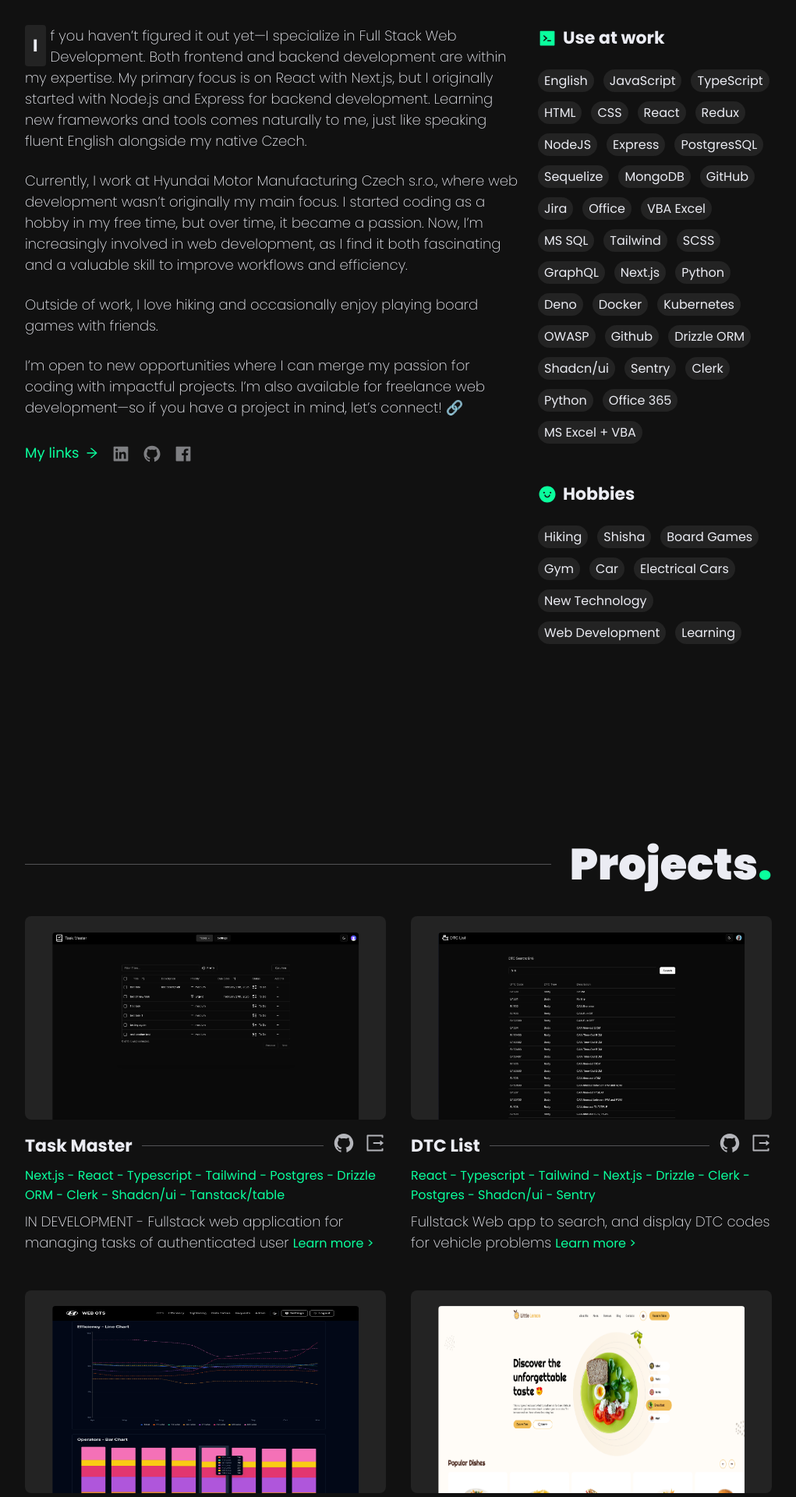
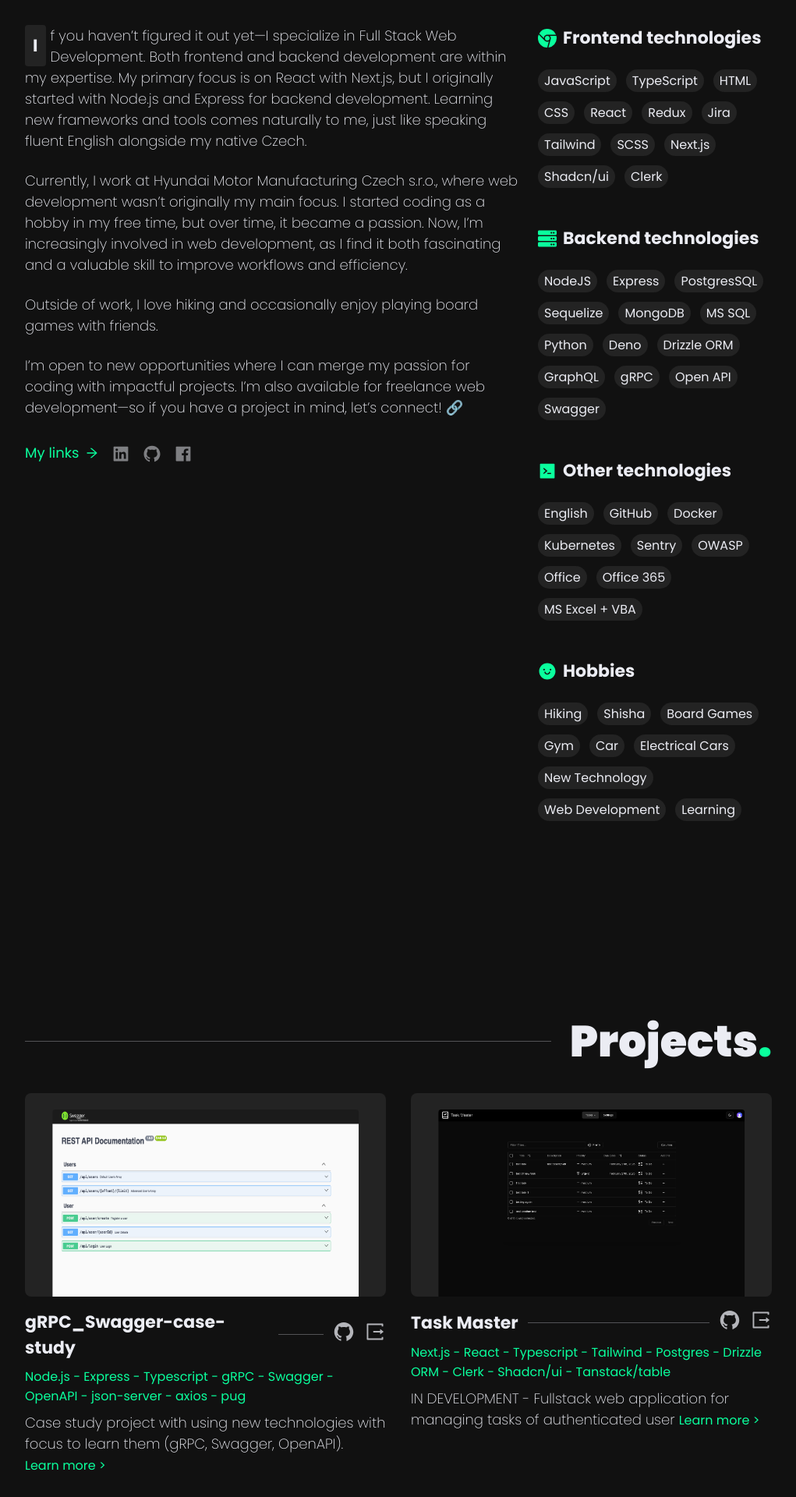
Before and after one commit to Daniel88dev/my-homepage, a Next.js app: page / in a window 1280 px wide. Shown: the part 1280-3200 px from the top of the page at 78% size, without its empty margins (159-1180 px from the left). Built offline with nearby package versions, Linux system fonts and the light colour scheme.

Commit message:
updated experience and added new finished case study project

```diff
--- a/components/home/about/Stats.tsx
+++ b/components/home/about/Stats.tsx
@@ -1,6 +1,8 @@
 import styles from "./stats.module.scss";
 import { AiFillCode, AiFillSmile } from "react-icons/ai";
 import { Reveal } from "@/components/utils/Reveal";
+import { BsBrowserChrome } from "react-icons/bs";
+import { FaDev, FaServer } from "react-icons/fa";
 
 export const Stats = () => {
   return (
@@ -8,42 +10,54 @@
       <Reveal>
         <div className={styles.statColumn}>
           <h4>
-            <AiFillCode size="2.4rem" color="var(--brand)" />
-            <span>Use at work</span>
+            <BsBrowserChrome size="2.4rem" color="var(--brand)" />
+            <span>Frontend technologies</span>
           </h4>
           <div className={styles.statGrid}>
-            <span className="chip">English</span>
             <span className="chip">JavaScript</span>
             <span className="chip">TypeScript</span>
             <span className="chip">HTML</span>
             <span className="chip">CSS</span>
             <span className="chip">React</span>
             <span className="chip">Redux</span>
+            <span className="chip">Jira</span>
+            <span className="chip">Tailwind</span>
+            <span className="chip">SCSS</span>
+            <span className="chip">Next.js</span>
+            <span className="chip">Shadcn/ui</span>
+            <span className="chip">Clerk</span>
+          </div>
+          <h4>
+            <FaServer size="2.4rem" color="var(--brand)" />
+            <span>Backend technologies</span>
+          </h4>
+          <div className={styles.statGrid}>
             <span className="chip">NodeJS</span>
             <span className="chip">Express</span>
             <span className="chip">PostgresSQL</span>
             <span className="chip">Sequelize</span>
             <span className="chip">MongoDB</span>
-            <span className="chip">GitHub</span>
-            <span className="chip">Jira</span>
-            <span className="chip">Office</span>
-            <span className="chip">VBA Excel</span>
             <span className="chip">MS SQL</span>
-            <span className="chip">Tailwind</span>
-            <span className="chip">SCSS</span>
-            <span className="chip">GraphQL</span>
-            <span className="chip">Next.js</span>
             <span className="chip">Python</span>
             <span className="chip">Deno</span>
+            <span className="chip">Drizzle ORM</span>
+            <span className="chip">GraphQL</span>
+            <span className="chip">gRPC</span>
+            <span className="chip">Open API</span>
+            <span className="chip">Swagger</span>
+          </div>
+          <h4>
+            <AiFillCode size="2.4rem" color="var(--brand)" />
+            <span>Other technologies</span>
+          </h4>
+          <div className={styles.statGrid}>
+            <span className="chip">English</span>
+            <span className="chip">GitHub</span>
             <span className="chip">Docker</span>
             <span className="chip">Kubernetes</span>
+            <span className="chip">Sentry</span>
             <span className="chip">OWASP</span>
-            <span className="chip">Github</span>
-            <span className="chip">Drizzle ORM</span>
-            <span className="chip">Shadcn/ui</span>
-            <span className="chip">Sentry</span>
-            <span className="chip">Clerk</span>
-            <span className="chip">Python</span>
+            <span className="chip">Office</span>
             <span className="chip">Office 365</span>
             <span className="chip">MS Excel + VBA</span>
           </div>
--- a/components/home/experience/Experience.tsx
+++ b/components/home/experience/Experience.tsx
@@ -31,7 +31,6 @@
       "Postgres",
       "Sequelize",
       "Next.js",
-      "Python",
       "Deno",
       "Docker",
       "OWASP",
--- a/components/home/projects/Projects.tsx
+++ b/components/home/projects/Projects.tsx
@@ -17,6 +17,44 @@
 };
 
 const projects = [
+  {
+    title: "gRPC_Swagger-case-study",
+    imgSrc: "/project-imgs/grpc_case_study.png",
+    code: "https://github.com/Daniel88dev/gRPC_Swagger-case-study",
+    projectLink: "https://github.com/Daniel88dev/gRPC_Swagger-case-study",
+    tech: [
+      "Node.js",
+      "Express",
+      "Typescript",
+      "gRPC",
+      "Swagger",
+      "OpenAPI",
+      "json-server",
+      "axios",
+      "pug",
+    ],
+    description:
+      "Case study project with using new technologies with focus to learn them (gRPC, Swagger, OpenAPI). ",
+    modalContent: (
+      <>
+        <p>
+          Focus of project was to learn using gRPC communication of 2 node
+          applications between each other.
+        </p>
+        <p>
+          Server app to handle DB logic, and provide data for client app. On
+          client created also viewable content through pug, to display data in
+          browser. There are on client side also initialisation tasks to load
+          data in to DB (at server side).
+        </p>
+        <p>
+          On client app created also open API documentation using swagger, to
+          make REST API calls to client app, and return required data for each
+          call.
+        </p>
+      </>
+    ),
+  },
   {
     title: "Task Master",
     imgSrc: "/project-imgs/task-master.png",
```
Also changed, not shown: public/project-imgs/grpc_case_study.png (added).
